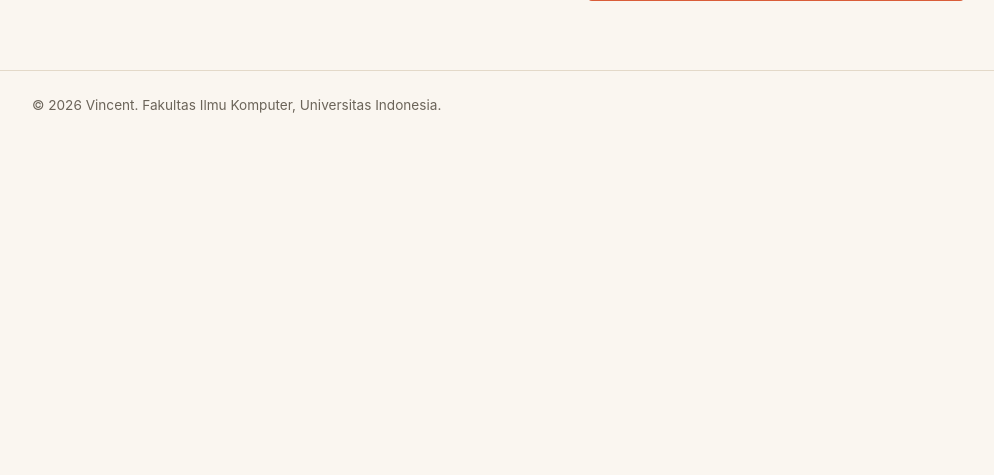
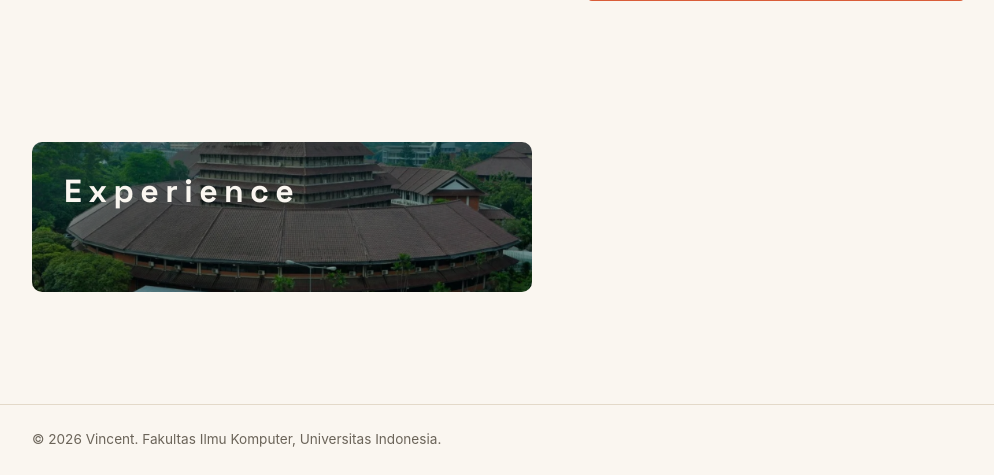
Before and after one commit to vin137/myportofolio, a Django app: page / in a window 1280 px wide. Shown: the part 550-1025 px from the top of the page, without its empty margins (152-1146 px from the left). Before the commit the page ends 663 px from the top, so only its background shows below. Run offline with Django 5.2, Linux system fonts and the light colour scheme.

Commit message:
assignment-1-c1

```diff
--- a/portofolio/settings.py
+++ b/portofolio/settings.py
@@ -132,7 +132,7 @@ AUTH_PASSWORD_VALIDATORS = [
         'NAME': 'django.contrib.auth.password_validation.NumericPasswordValidator',
     },
 ]
-#
+
 
 # Internationalization
 # https://docs.djangoproject.com/en/6.1/topics/i18n/
--- a/static/css/style.css
+++ b/static/css/style.css
@@ -193,3 +193,38 @@ h1, .brand {
         justify-content: flex-start;
     }
 }
+
+.section-block {
+    padding: 4.5rem 0 5rem;
+}
+
+.section-title {
+    font-family: "Space Grotesk", -apple-system, sans-serif;
+    font-size: 2rem;
+    font-weight: 700;
+    letter-spacing: 0.2em;
+
+    display: inline-block;
+    background-color: var(--ink);
+    color: var(--paper);
+    padding: 0.4rem 1rem;
+    border-radius: 10px;
+    margin-bottom: 2rem;
+
+    width: 500px;
+    min-height: 150px;
+    padding: 1.5rem 0 0 2rem;
+    text-align: left;
+
+    background-size: cover;
+    background-position: center;
+    position: relative;
+}
+
+.experience-block{
+    background-image: linear-gradient(rgba(0,0,0,0.4), rgba(0,0,0,0.4)), url('/static/img/pacil-lama.jpg');
+}
+
+.experience-box {
+    color: var(--text-muted);
+}
--- a/templates/index.html
+++ b/templates/index.html
@@ -9,6 +9,7 @@
     <link href="https://fonts.googleapis.com/css2?family=Space+Grotesk:wght@500;700&display=swap" rel="stylesheet">
     <link rel="stylesheet" href="/static/css/style.css">
 </head>
+
 <body>
     <header class="site-header">
         <div class="container">
@@ -22,14 +23,17 @@
     <main>
         <section class="hero" id="profile">
             <div class="container hero-grid">
+
                 <div class="hero-identity">
                     <p class="hero-kicker">Computer Science &middot; Universitas Indonesia</p>
                     <h1>Vincent Armando</h1>
                 </div>
+
                 <div class="hero-photo">
                     <div class="photo-block"></div>
                     <img class="avatar" src="/static/img/burhan.png" alt="Photo of Vincent">
                 </div>
+
                 <div class="hero-details">
                     <p class="bio">CS student at Universitas Indonesia. Majoring in Computer Science. </p>
                     <dl class="meta-list">
@@ -48,6 +52,13 @@
                         <a href="mailto:vincent.armando@ui.ac.id" class="social-link">Email</a>
                     </div>
                 </div>
+
+            </div>
+        </section>
+
+        <section class="section-block" id = "experience">
+            <div class="container">
+                <h2 class="section-title experience-block">Experience</h2>
             </div>
         </section>
     </main>
```
Also changed, not shown: static/img/pacil-lama.jpg (added).
